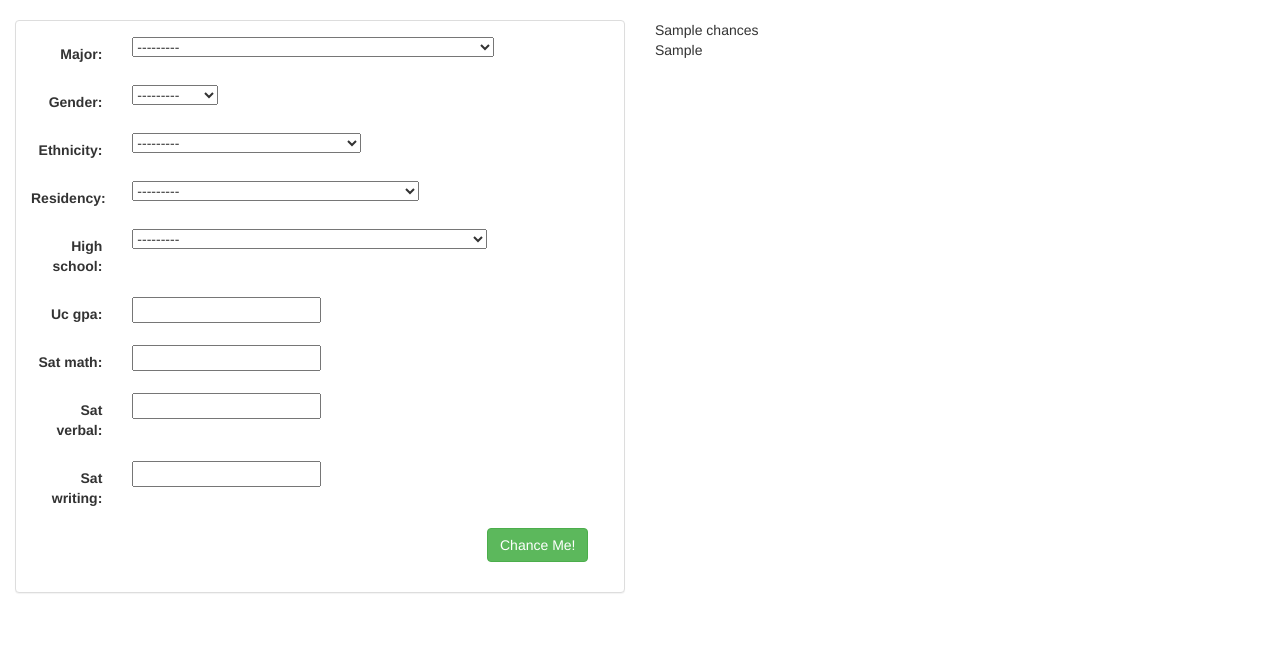
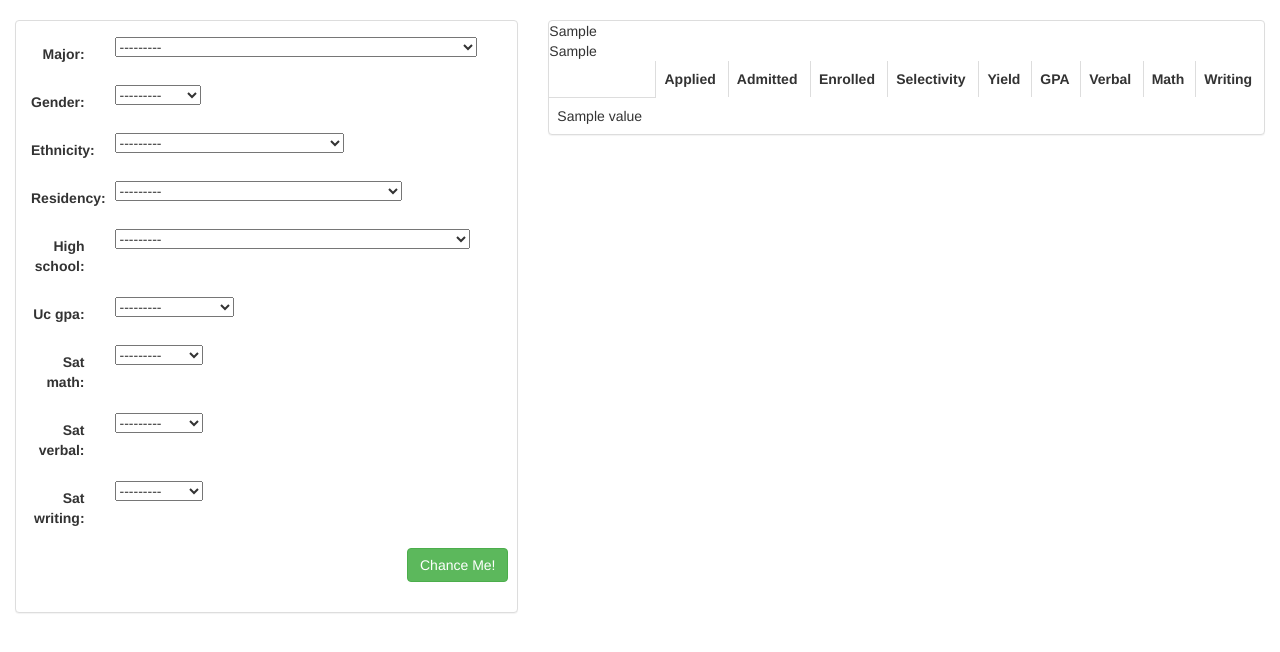
Before and after one commit to howtohuynh/chancemeuci, a Django app: template chancemeuci/templates/chancemeuci/applicant_form.html in a window 1280 px wide. Shown: the part 52-704 px from the top of the page. Run offline with Django 3.2, Linux system fonts and the light colour scheme; the template is opened without the code that fills it: values that come from a table or form of the project are taken from there, most other values are stand-ins (such as "Sample title", 1, 10 or a date in 2020); parts of the project's set-up code (start-up, migrations or seed data) failed here and were passed over; some libraries are stand-ins or nearby versions.

Commit message:
second commit

```diff
--- a/chancemeuci/models.py
+++ b/chancemeuci/models.py
@@ -229,16 +229,31 @@ HIGH_SCHOOL = (
     ('OTHER/NOT LISTED', 'OTHER/NOT LISTED')
 )
 
+UC_GPA = (
+    ('4.00 and above', '4.00 and above'),
+    ('3.70-3.99', '3.70-3.99'),
+    ('3.30-3.69', '3.30-3.69'),
+    ('3.00-3.29', '3.00-3.29'),
+    ('Below 3.00', 'Below 3.00')
+)
+
+SAT = (
+    ('700-800', '700-800'),
+    ('600-690', '600-690'),
+    ('500-590', '500-590'),
+    ('400-490', '400-490'),
+    ('Below 400', 'Below 400')
+)
 class Applicant(models.Model):
     major = models.CharField(max_length = 128, choices = MAJOR)
     gender = models.CharField(max_length = 128, choices = GENDER)
     ethnicity = models.CharField(max_length = 128, choices = ETHNICITY)
     residency = models.CharField(max_length = 128, choices = RESIDENCY)
     high_school = models.CharField(max_length = 128, choices = HIGH_SCHOOL)
-    uc_gpa = models.CharField(max_length = 4)
-    sat_math = models.CharField(max_length = 3)
-    sat_verbal = models.CharField(max_length = 3)
-    sat_writing = models.CharField(max_length = 3)
+    uc_gpa = models.CharField(max_length = 128, choices = UC_GPA)
+    sat_math = models.CharField(max_length = 128, choices = SAT)
+    sat_verbal = models.CharField(max_length = 128, choices = SAT)
+    sat_writing = models.CharField(max_length = 128, choices = SAT)
 
     def get_absolute_url(self):
         return reverse('chancemeuci:index')
--- a/chancemeuci/templates/chancemeuci/applicant_form.html
+++ b/chancemeuci/templates/chancemeuci/applicant_form.html
@@ -2,7 +2,7 @@
 {% block body %}
     <div class = "container-fluid">
         <div class = "row">
-            <div class="col-sm-6 col-sm-offset-0">
+            <div class="col-sm-5 col-sm-offset-0">
               <div class="panel panel-default">
                     <div class = "panel-body">
                         <form class = "form-horizontal" action = "" method = "post" enctype = "multipart/form-data">
@@ -17,12 +17,25 @@
                     </div>
                 </div>
             </div>
-            <div class = "col-sm-6">
-                {{ chances }}<br />
-                {{ form_data }}
+            <div class = "col-sm-7">
+                <div  class="panel panel-default">
+{#                    <form class = "form-horizontal" action = "" method = "post" enctype = "multipart/form-data">#}
+{#                    {{ chances }}<br />#}
+{#                    {{ range }} <br />#}
+{#                    {{ form_data }} <br />#}
+                    {{ ld }} <br />
+                    {{ hd }}
+{#                        {% csrf_token %}#}
+                        {% include 'chancemeuci/table-template.html' %}
+{#                    </form>#}
+                </div>
             </div>
         </div>
     </div>
+<style>
 
 
+
+</style>
+
 {% endblock %}
--- /dev/null
+++ b/chancemeuci/templates/chancemeuci/table-template.html
@@ -0,0 +1,27 @@
+<table class="table table-sm table-hover table-bordered">
+  <thead>
+    <tr>
+        <th></th>
+        <th>Applied</th>
+        <th>Admitted</th>
+        <th>Enrolled</th>
+        <th>Selectivity</th>
+        <th>Yield</th>
+        <th>GPA</th>
+        <th>Verbal</th>
+        <th>Math</th>
+        <th>Writing</th>
+    </tr>
+  </thead>
+  <tbody>
+{#    <tr>#}
+        {% for field in ld %}
+                <tr>
+            {% for key, value in field.items %}
+                <td> {{ value }} </td>
+            {% endfor%}
+                </tr>
+        {% endfor %}
+{#    </tr>#}
+  </tbody>
+</table>
```
Also changed, not shown: chancemeuci/data/calculator.py (+5 -16 lines), chancemeuci/data/csv_files/school_ethnicity.csv (+18 -18 lines), chancemeuci/views.py (+36 -12 lines), chancemeuci/data/ctd.py (line endings or trailing spaces), chancemeuci/static/chancemeuci/style.css (line endings or trailing spaces), db.sqlite3.
